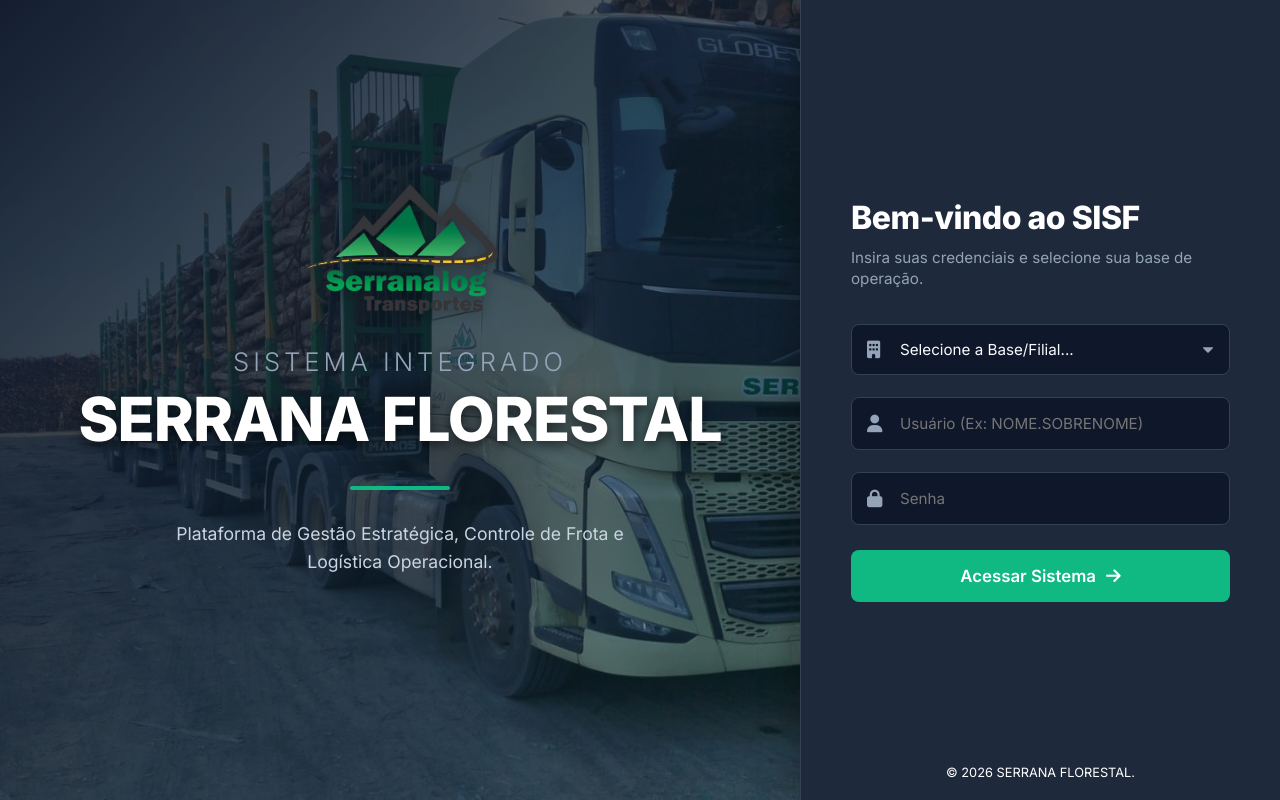
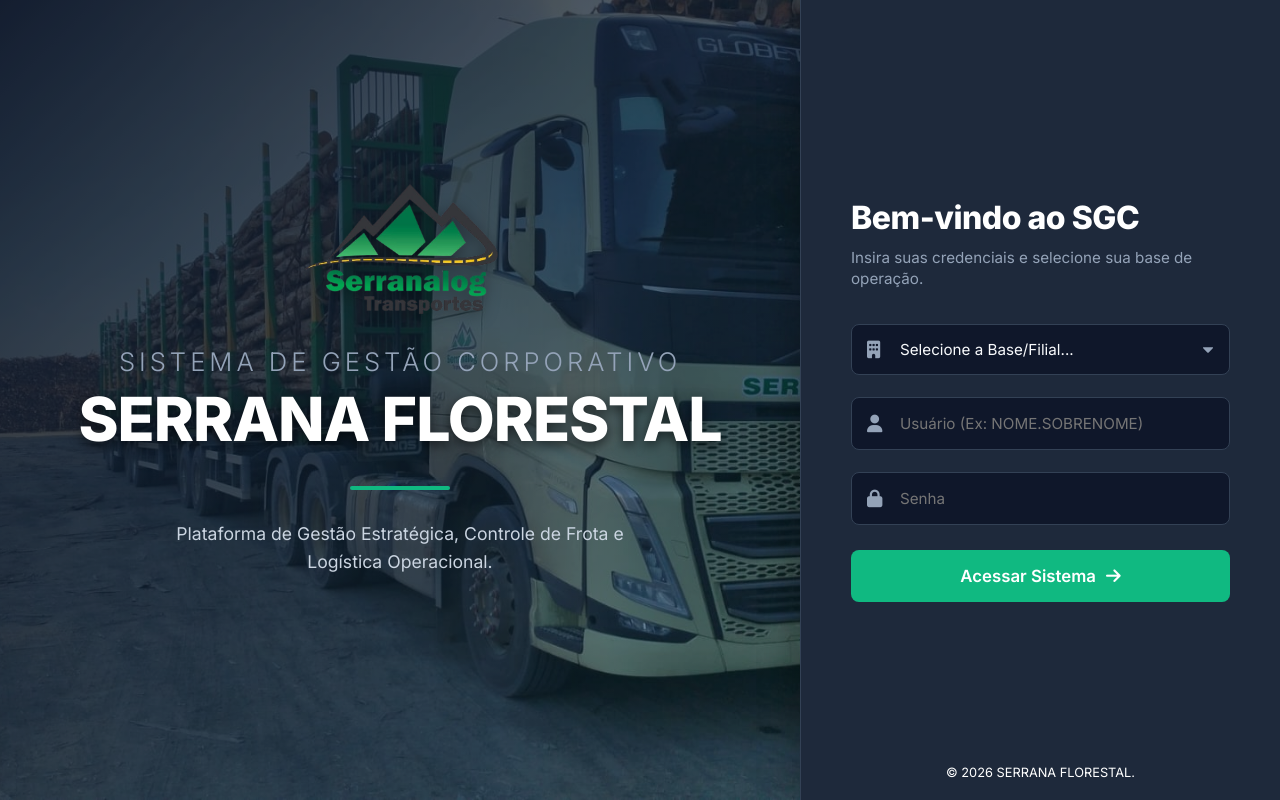
Before and after one commit to danielantunes15/SERRANAFLORESTAL, a plain HTML site: page login.html in a window 1280 px wide. Drawn offline with nearby package versions, Linux system fonts and the light colour scheme; no server answers.

Commit message:
atualizei

```diff
--- a/login.html
+++ b/login.html
@@ -43,7 +43,7 @@
             <div class="banner-content">
                 <div class="branding">
                     <img src="assets/logoverde.png" alt="Serrana Florestal" class="brand-logo" onerror="this.style.display='none'">
-                    <h1 class="system-title">SISTEMA INTEGRADO</h1>
+                    <h1 class="system-title">SISTEMA DE GESTÃO CORPORATIVO</h1>
                     <h2 class="company-name">SERRANA FLORESTAL</h2>
                     <div class="divider"></div>
                     <p class="system-subtitle">Plataforma de Gestão Estratégica, Controle de Frota e Logística Operacional.</p>
@@ -54,7 +54,7 @@
         <div class="login-panel">
             <div class="panel-content">
                 <div id="section-login">
-                    <h3>Bem-vindo ao SISF</h3>
+                    <h3>Bem-vindo ao SGC</h3>
                     <p class="instruction">Insira suas credenciais e selecione sua base de operação.</p>
 
                     <form id="loginForm" onsubmit="realizarLogin(event)">
```
